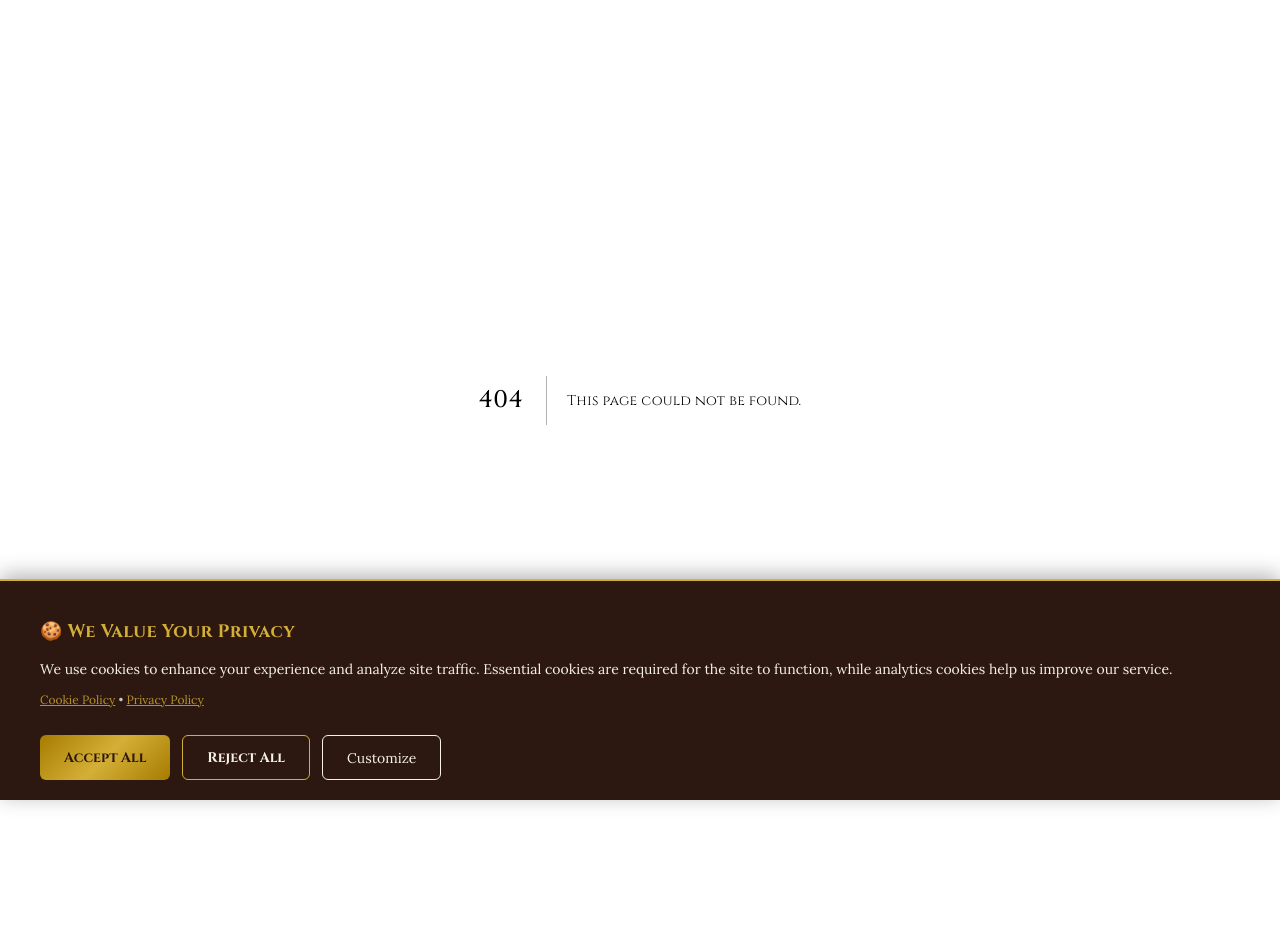
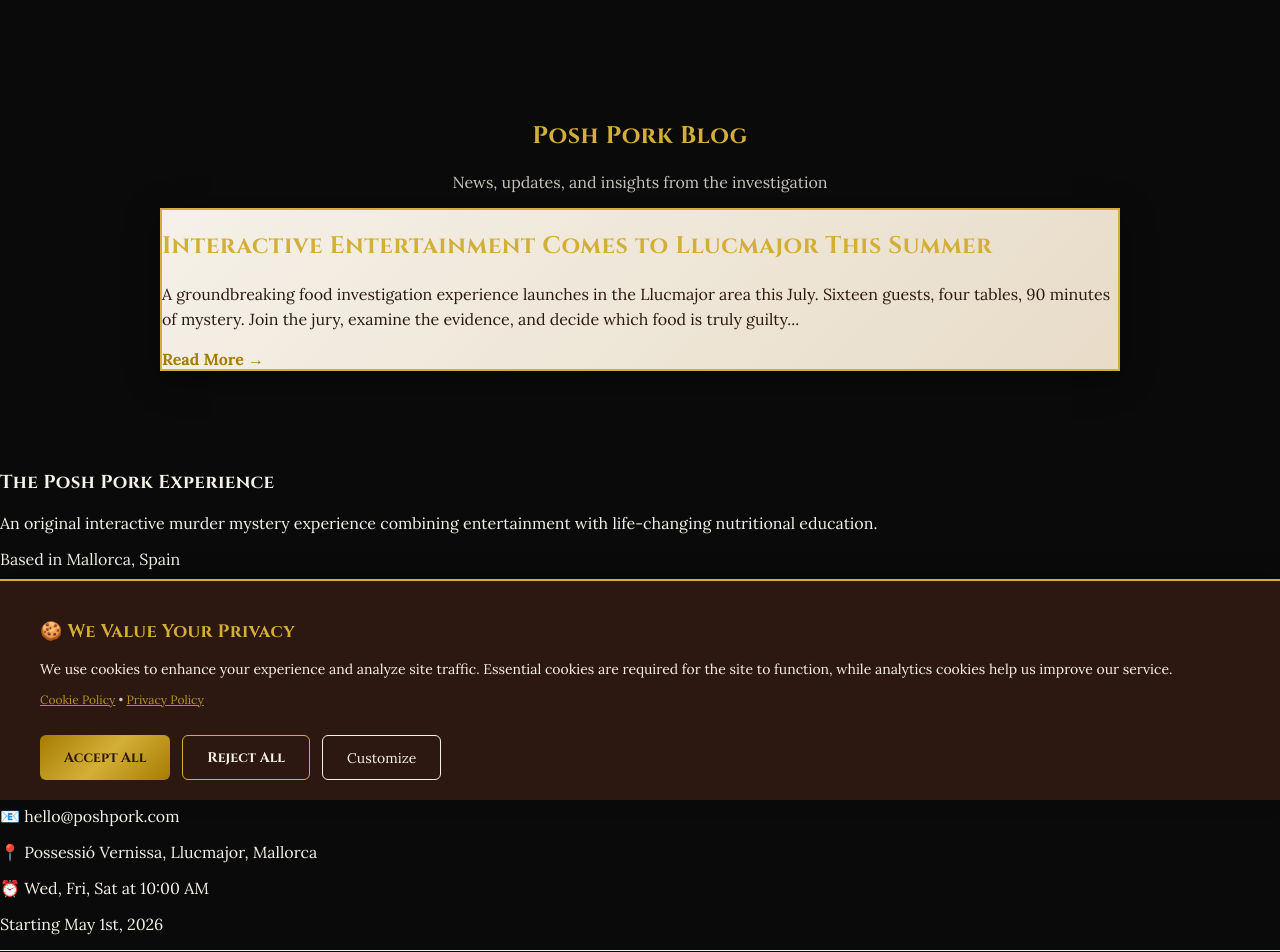
Before and after one commit to OlivePork/poshpork-landing, a Next.js app: page /blog/summer-2026-launch in a window 1280 px wide. Before the commit this address had no page. Shown: the top 952 px of the page. Before the commit the page ends 800 px from the top, so only its background shows below. Built offline with nearby package versions, Linux system fonts and the light colour scheme.

Commit message:
Fix homepage - was replaced with blog page

```diff
--- /dev/null
+++ b/app/blog/page.tsx
@@ -0,0 +1,27 @@
+import Hero from '@/components/Hero';
+import Problem from '@/components/Problem';
+import Experience from '@/components/Experience';
+import Suspects from '@/components/Suspects';
+import Video from '@/components/Video';
+import Booking from '@/components/Booking';
+import Waitlist from '@/components/Waitlist';
+import Article from '@/components/Article';
+import Footer from '@/components/Footer';
+import CookieBanner from '@/components/CookieBanner';
+
+export default function Home() {
+  return (
+    <>
+      <CookieBanner />
+      <Hero />
+      <Problem />
+      <Experience />
+      <Suspects />
+      <Video />
+      <Booking />
+      <Waitlist />
+      <Article />
+      <Footer />
+    </>
+  );
+}
--- /dev/null
+++ b/app/blog/summer-2026-launch/page.tsx
@@ -0,0 +1,39 @@
+import Link from 'next/link';
+import Footer from '@/components/Footer';
+
+export const metadata = {
+  title: 'Blog - Posh Pork Murder Mystery',
+  description: 'Latest news and updates about The Posh Pork Murder Mystery experience in Mallorca',
+};
+
+export default function BlogPage() {
+  return (
+    <>
+      <section style={{background: 'var(--charcoal)', paddingTop: '100px', paddingBottom: '80px'}}>
+        <div style={{width: '100%', maxWidth: '1000px', margin: '0 auto', padding: '0 20px'}}>
+
+          <h1 className="text-5xl font-bold mb-6 text-center" style={{color: 'var(--gold)', fontFamily: 'var(--font-cinzel)'}}>
+            Posh Pork Blog
+          </h1>
+          <p className="text-xl text-center mb-12" style={{color: 'var(--cream)', opacity: 0.8}}>
+            News, updates, and insights from the investigation
+          </p>
+
+          <div className="parchment rounded-lg p-8 mb-6" style={{border: '2px solid var(--gold)'}}>
+            <Link href="/blog/summer-2026-launch" style={{textDecoration: 'none'}}>
+              <h2 className="text-3xl font-bold mb-4" style={{color: 'var(--gold)', fontFamily: 'var(--font-cinzel)'}}>
+                Interactive Entertainment Comes to Llucmajor This Summer
+              </h2>
+              <p className="text-lg mb-4" style={{color: 'var(--dark-brown)', lineHeight: '1.6'}}>
+                A groundbreaking food investigation experience launches in the Llucmajor area this July. Sixteen guests, four tables, 90 minutes of mystery. Join the jury, examine the evidence, and decide which food is truly guilty...
+              </p>
+              <span style={{color: 'var(--dark-gold)', fontWeight: 'bold'}}>Read More →</span>
+            </Link>
+          </div>
+
+        </div>
+      </section>
+      <Footer />
+    </>
+  );
+}
--- a/components/Article.tsx
+++ b/components/Article.tsx
@@ -1,16 +1,16 @@
 export default function Article() {
   return (
-    <section style={{background: 'var(--parchment)', paddingTop: '80px', paddingBottom: '80px'}}>
+    <section style={{background: '#f5f1e8', paddingTop: '80px', paddingBottom: '80px'}}>
       <div style={{width: '100%', maxWidth: '800px', margin: '0 auto', padding: '0 20px'}}>
 
-        <article style={{fontFamily: 'Georgia, serif', color: 'var(--dark-brown)', lineHeight: '1.8'}}>
+        <article style={{fontFamily: 'Georgia, serif', color: '#2c1810', lineHeight: '1.8'}}>
 
           <h1 style={{
             fontSize: '42px',
             fontWeight: 'bold',
             marginBottom: '30px',
-            color: 'var(--gold)',
-            fontFamily: 'var(--font-cinzel)',
+            color: '#d4af37',
+            fontFamily: 'Cinzel, serif',
             lineHeight: '1.2'
           }}>
             The Posh Pork Murder Mystery: Interactive Entertainment Comes to Llucmajor This Summer
@@ -29,8 +29,8 @@ export default function Article() {
             fontWeight: 'bold',
             marginTop: '50px',
             marginBottom: '25px',
-            color: 'var(--gold)',
-            fontFamily: 'var(--font-cinzel)'
+            color: '#d4af37',
+            fontFamily: 'Cinzel, serif'
           }}>
             What Is It?
           </h2>
@@ -48,8 +48,8 @@ export default function Article() {
             fontWeight: 'bold',
             marginTop: '50px',
             marginBottom: '25px',
-            color: 'var(--gold)',
-            fontFamily: 'var(--font-cinzel)'
+            color: '#d4af37',
+            fontFamily: 'Cinzel, serif'
           }}>
             How It Works
           </h2>
@@ -75,8 +75,8 @@ export default function Article() {
             fontWeight: 'bold',
             marginTop: '50px',
             marginBottom: '25px',
-            color: 'var(--gold)',
-            fontFamily: 'var(--font-cinzel)'
+            color: '#d4af37',
+            fontFamily: 'Cinzel, serif'
           }}>
             For Whom?
           </h2>
@@ -106,8 +106,8 @@ export default function Article() {
             fontWeight: 'bold',
             marginTop: '50px',
             marginBottom: '25px',
-            color: 'var(--gold)',
-            fontFamily: 'var(--font-cinzel)'
+            color: '#d4af37',
+            fontFamily: 'Cinzel, serif'
           }}>
             The Mystery Within the Mystery
           </h2>
@@ -126,7 +126,7 @@ export default function Article() {
 
           <div style={{
             background: 'white',
-            border: '2px solid var(--gold)',
+            border: '2px solid #d4af37',
             borderRadius: '12px',
             padding: '30px',
             marginTop: '50px',
@@ -136,8 +136,8 @@ export default function Article() {
               fontSize: '24px',
               fontWeight: 'bold',
               marginBottom: '20px',
-              color: 'var(--gold)',
-              fontFamily: 'var(--font-cinzel)'
+              color: '#d4af37',
+              fontFamily: 'Cinzel, serif'
             }}>
               Practical Details
             </h3>
@@ -161,7 +161,7 @@ export default function Article() {
               <strong>Language:</strong> English and Spanish options available
             </p>
 
-            <p style={{fontSize: '18px', fontWeight: 'bold', marginBottom: '10px', color: 'var(--gold)'}}>
+            <p style={{fontSize: '18px', fontWeight: 'bold', marginBottom: '10px', color: '#d4af37'}}>
               Pricing (Waitlist Special):
             </p>
             <p style={{fontSize: '16px', marginBottom: '5px'}}>
@@ -193,12 +193,12 @@ export default function Article() {
                 display: 'inline-block',
                 padding: '20px 40px',
                 background: 'linear-gradient(135deg, #a67c00 0%, #d4af37 50%, #a67c00 100%)',
-                color: 'var(--charcoal)',
+                color: '#0a0a0a',
                 textDecoration: 'none',
                 borderRadius: '8px',
                 fontWeight: 'bold',
                 fontSize: '20px',
-                fontFamily: 'var(--font-cinzel)',
+                fontFamily: 'Cinzel, serif',
                 boxShadow: '0 8px 24px rgba(212, 175, 55, 0.3)',
                 transition: 'transform 0.3s'
               }}
--- a/components/Footer.tsx
+++ b/components/Footer.tsx
@@ -1,64 +1,47 @@
 export default function Footer() {
   return (
-    <footer style={{background: 'var(--charcoal)', paddingTop: '60px', paddingBottom: '40px', borderTop: '1px solid var(--gold)'}}>
-      <div style={{width: '100%', maxWidth: '1200px', margin: '0 auto', padding: '0 20px'}}>
-
-        <div style={{display: 'grid', gridTemplateColumns: 'repeat(auto-fit, minmax(250px, 1fr))', gap: '40px', marginBottom: '40px'}}>
-
+    <footer className="bg-gray-900 text-gray-300 py-12">
+      <div className="max-w-6xl mx-auto px-4">
+        <div className="grid md:grid-cols-3 gap-8 mb-8">
           <div>
-            <h3 className="text-2xl font-bold mb-4" style={{color: 'var(--gold)', fontFamily: 'var(--font-cinzel)'}}>
-              Posh Pork
-            </h3>
-            <p style={{color: 'var(--cream)', opacity: 0.8, lineHeight: '1.6'}}>
-              Join the jury. Solve the mystery. Eat better.
+            <h3 className="text-yellow-500 font-bold text-lg mb-4">The Posh Pork Experience</h3>
+            <p className="text-sm mb-4">
+              An original interactive murder mystery experience combining entertainment with life-changing nutritional education.
+            </p>
+            <p className="text-sm text-yellow-500">
+              Based in Mallorca, Spain
             </p>
           </div>
 
           <div>
-            <h4 className="text-lg font-bold mb-4" style={{color: 'var(--gold)', fontFamily: 'var(--font-cinzel)'}}>
-              Quick Links
-            </h4>
-            <div style={{display: 'flex', flexDirection: 'column', gap: '12px'}}>
-              <a href="#booking" style={{color: 'var(--cream)', textDecoration: 'none', opacity: 0.8}}>
-                Book Now
-              </a>
-              <a href="/blog" style={{color: 'var(--cream)', textDecoration: 'none', opacity: 0.8}}>
-                Blog
-              </a>
-              <a href="/privacy" style={{color: 'var(--cream)', textDecoration: 'none', opacity: 0.8}}>
-                Privacy Policy
-              </a>
-              <a href="/terms" style={{color: 'var(--cream)', textDecoration: 'none', opacity: 0.8}}>
-                Terms & Conditions
-              </a>
-              <a href="/cookies" style={{color: 'var(--cream)', textDecoration: 'none', opacity: 0.8}}>
-                Cookie Policy
-              </a>
-            </div>
+            <h3 className="text-yellow-500 font-bold text-lg mb-4">Quick Links</h3>
+            <ul className="space-y-2 text-sm">
+              <li><a href="#booking" className="hover:text-yellow-500">Book Now</a></li>
+              <li><a href="/blog" className="hover:text-yellow-500">Blog</a></li>
+              <li><a href="#video" className="hover:text-yellow-500">Watch Trailer</a></li>
+              <li><a href="mailto:hello@poshpork.com" className="hover:text-yellow-500">Contact Us</a></li>
+            </ul>
           </div>
 
           <div>
-            <h4 className="text-lg font-bold mb-4" style={{color: 'var(--gold)', fontFamily: 'var(--font-cinzel)'}}>
-              Contact
-            </h4>
-            <div style={{display: 'flex', flexDirection: 'column', gap: '12px'}}>
-              <a href="mailto:mystery@poshpork.com" style={{color: 'var(--cream)', textDecoration: 'none', opacity: 0.8}}>
-                mystery@poshpork.com
-              </a>
-              <p style={{color: 'var(--cream)', opacity: 0.8}}>
-                Mallorca, Spain
-              </p>
+            <h3 className="text-yellow-500 font-bold text-lg mb-4">Contact</h3>
+            <div className="space-y-3 text-sm">
+              <p>📧 hello@poshpork.com</p>
+              <p>📍 Possessió Vernissa, Llucmajor, Mallorca</p>
+              <p>⏰ Wed, Fri, Sat at 10:00 AM</p>
+              <p>Starting May 1st, 2026</p>
             </div>
           </div>
-
         </div>
 
-        <div style={{borderTop: '1px solid rgba(212, 175, 55, 0.2)', paddingTop: '30px', textAlign: 'center'}}>
-          <p style={{color: 'var(--cream)', opacity: 0.6, fontSize: '14px'}}>
-            © 2026 Posh Pork. All rights reserved.
+        <div className="pt-8 border-t border-gray-700 text-center text-sm">
+          <p className="text-yellow-500 mb-2">
+            © 2026 The Posh Pork Murder Mystery Experience. All rights reserved.
+          </p>
+          <p className="text-xs text-gray-500">
+            An original experience by Colin • Based on peer-reviewed nutritional science
           </p>
         </div>
-
       </div>
     </footer>
   );
```
